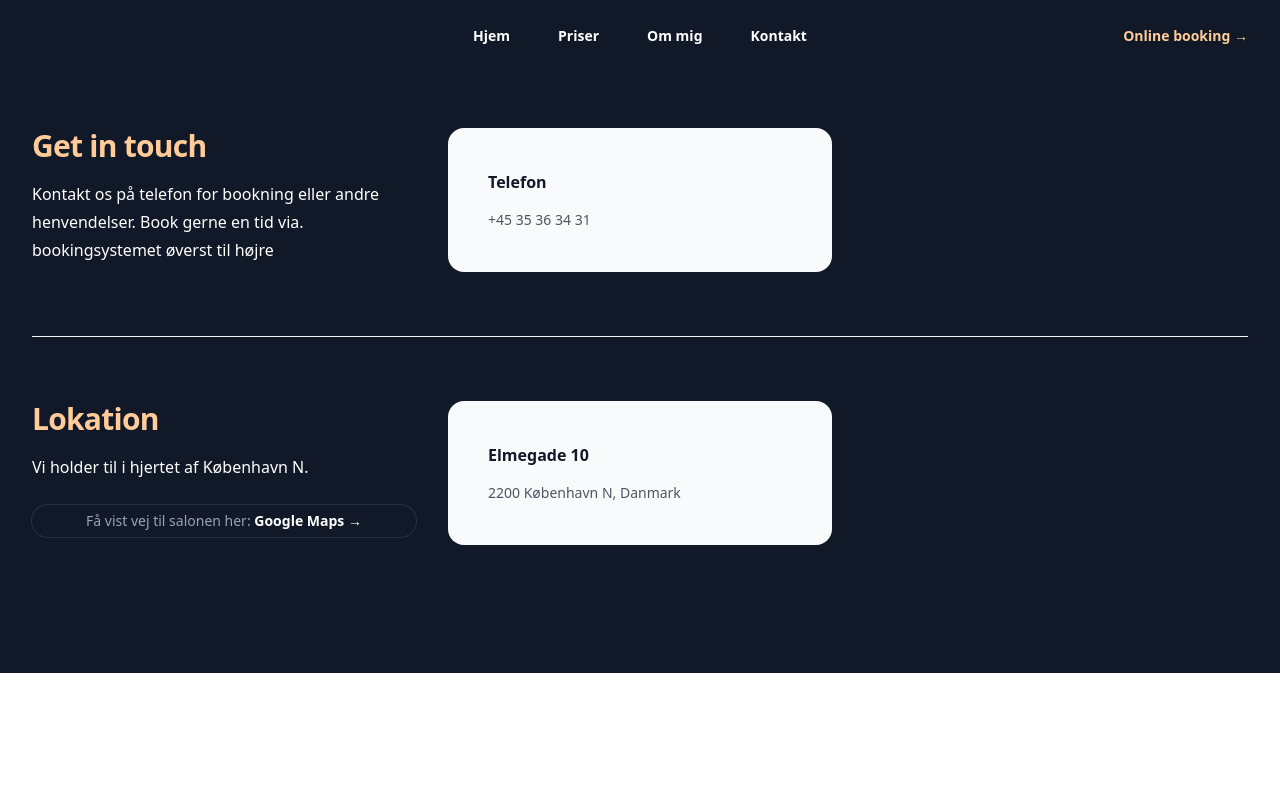
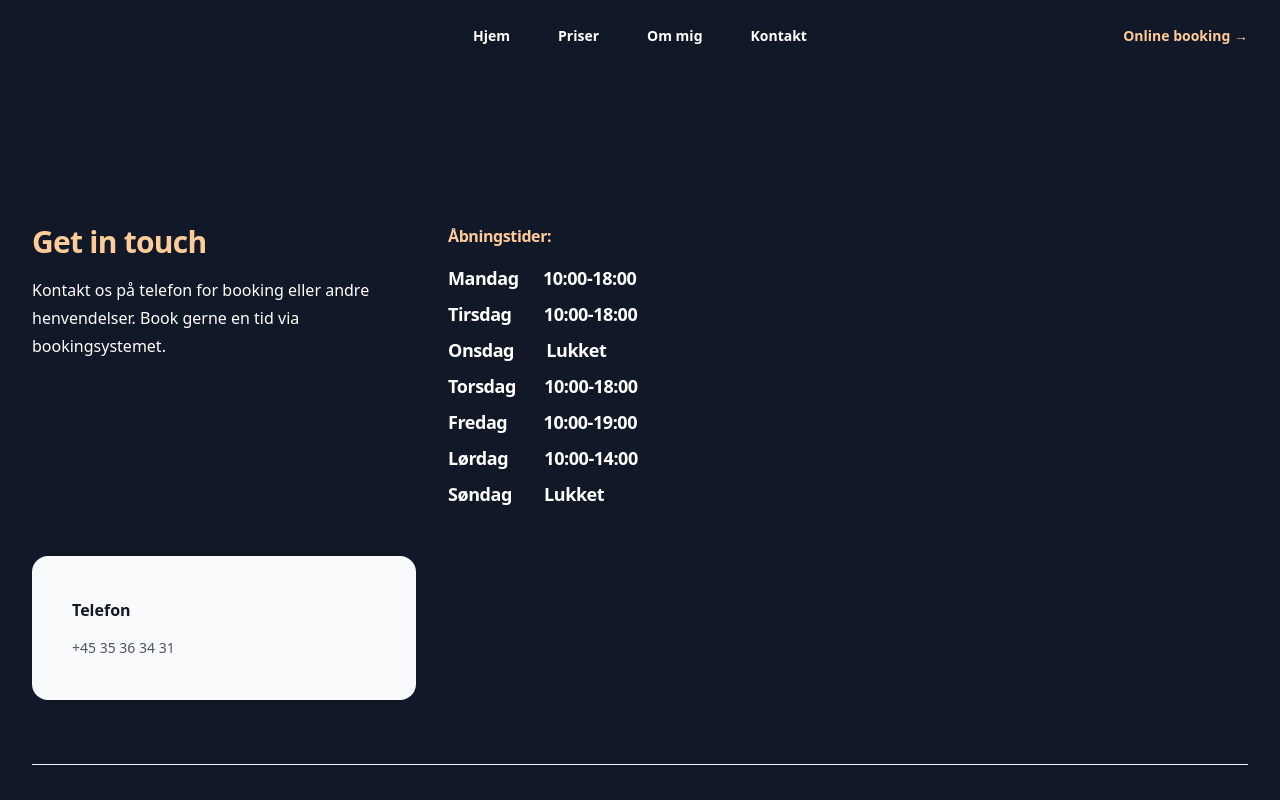
Before and after one commit to caspernor/FungusHaircut, a Next.js app: page /contact in a window 1280 px wide. Shown: the top 800 px of the page. Built offline with nearby package versions, Linux system fonts and the light colour scheme.

Commit message:
rettet i about me og contact

```diff
--- a/src/pages/aboutMeEmployee.js
+++ b/src/pages/aboutMeEmployee.js
@@ -4,10 +4,10 @@ const features = [
     description: [
 
       ' Hår er blevet min livsstil. Mit arbejde som frisør betyder alt for mig, og mange af mine fritidsinteresser er relateret til mit fag. Jeg besøger London hvert år for at finde inspiration og undergrundstendenser til min profession. Musik spiller også en stor rolle i mit liv, da det er forbundet med følelser, hår og mode. Som ung begyndte jeg at klippe mine venner og opdagede mit naturlige talent for det. Efter forskellige jobmuligheder fandt jeg min vej ind i frisørfaget og har nu været frisør i 28 år. For 15 år siden åbnede jeg min egen salon, hvor jeg fortsætter med at udleve min passion for håret.',
-      ' Jeg bruger en del tid på at forbedre mine færdigheder, det gøre jeg bl.a. gennem frisørklubben Marcel - vederns ældste frisørklub. Mit fokus er at arbejde med hårets struktur og vejlede mine kunder, så de kan få det bedste ud af deres hår med minimal indsats. Jeg lægger ikke så meget vægt på styling efter en klipning, da håret skal kunne se godt ud selv med en simpel føntørring. Som frisør er jeg altid til eksamen, da mine kunders tilfredshed er afgørende for mig. Jeg undgår at arbejde med noget, jeg ikke føler mig kompetent til, og har taget det som en personlig udfordring at blive bedre til at lave håropsætninger på langt hår.',
+      ' Jeg bruger en del tid på at forbedre mine færdigheder, det gør jeg bl.a. gennem frisørklubben Marcel - vederns ældste frisørklub. Mit fokus er at arbejde med hårets struktur og vejlede mine kunder, så de kan få det bedste ud af deres hår med minimal indsats. Jeg lægger ikke så meget vægt på styling efter en klipning, da håret skal kunne se godt ud selv med en simpel føntørring. Som frisør er jeg altid til eksamen, da mine kunders tilfredshed er afgørende for mig. Jeg undgår at arbejde med noget, jeg ikke føler mig kompetent til, og har taget det som en personlig udfordring at blive bedre til at lave håropsætninger på langt hår.',
       ' Jeg er fra Nørrebro, arbejder på Nørrebro og vil forlade verden fra Nørrebro. Det er her, jeg hører til. Min gamle læremester anbefalede mig at åbne min salon på Elmegade, hvor det føles som en landsby. Folk hilser på hinanden, og folk kigger ind i salonen for en sludder. Min salon er lille, hvilket giver mig mulighed for intime samtaler med mine kunder. Jeg har kunder fra alle samfundslag og vi snakker om psykologi og livets udfordringer. Jeg elsker at lytte til deres historier. Selvom nogle siger, at man ikke skal diskutere politik med sin frisør, så gør jeg det gerne. Det er sjovt, selvom vi er uenige.',
       ' Hvis jeg skulle lave det samme på alle kunder, ville jeg blive træt af det. Jeg kalder det samlebåndsarbejde. Menneskers indre finder jeg interresent. Det har altid fascineret mig. Jeg har en svaghed for dem, der har det svært. Selvom jeg nok er for dum til at blive psykolog, kan jeg blive psykoterapeut, stresscoach eller noget der kan hjælpe folk og gøre dem gladere. Det kan sagtens kombineres med at være frisør.',
-      ' At være frisør er ikke bare et job for mig. Jeg arbejder med noget levende og skaber noget. Det er et håndværk, men det handler ikke kun om at tjene penge. For mig er det mere en hobby, og jeg føler mig meget privilegeret. Jeg er glad, når jeg går på arbejde, og efter 10 dages ferie glæder jeg mig utroligt meget til at komme tilbage. Jeg elsker mit arbejde, og det gør mig virkelig lykkelig. Jeg kan ikke forestille mig, hvordan man kan overleve i 28 år, hvis man ikke trives med det, man laver. Det må være forfærdeligt.'
+      ' At være frisør er ikke bare et job for mig. Jeg arbejder med noget levende og skaber noget. Det er et håndværk, men det handler ikke kun om at tjene penge. For mig er det mere en hobby, og jeg føler mig meget privilegeret. Jeg er glad, når jeg går på arbejde, og efter 10 dages ferie glæder jeg mig utroligt meget til at komme tilbage.'
 
     ]
 
--- a/src/pages/contact.jsx
+++ b/src/pages/contact.jsx
@@ -1,16 +1,33 @@
 export default function Example() {
     return (
-     <div className="bg-gray-900 py-24 sm:py-32">
+
+     <div className="bg-gray-900 py-24 sm:py-32 md:py-40 lg:py-48 xl:py-56">
         <div className="mx-auto max-w-7xl px-6 lg:px-8">
           <div className="mx-auto max-w-2xl space-y-16 divide-y divide-gray-100 lg:mx-0 lg:max-w-none">
             <div className="grid grid-cols-1 gap-x-8 gap-y-10 lg:grid-cols-3">
               <div>
                 <h2 className="text-3xl font-bold tracking-tight text-light">Get in touch</h2>
                 <p className="mt-4 leading-7 text-white">
-                Kontakt os på telefon for bookning eller andre henvendelser.
-                Book gerne en tid via. bookingsystemet øverst til højre
+                Kontakt os på telefon for booking eller andre henvendelser.
+                Book gerne en tid via bookingsystemet.
                 </p>
               </div>
+              <div>
+
+                <h2 className="text-1xl font-bold tracking-tight text-light">Åbningstider:</h2>
+                  <div className="mt-4 text-lg text-white font-bold tracking-tight">
+
+                   <p className="mb-2">Mandag <span className="font-semibold ml-5">10:00-18:00</span><br /></p>
+                   <p className="mb-2">Tirsdag <span className="font-semibold ml-7">10:00-18:00</span><br /></p>
+                   <p className="mb-2">Onsdag <span className="font-semibold ml-7">Lukket</span><br /></p>
+                   <p className="mb-2">Torsdag <span className="font-semibold ml-6">10:00-18:00</span><br /></p>
+                   <p className="mb-2">Fredag <span className="font-semibold ml-8">10:00-19:00</span><br /></p>
+                   <p className="mb-2">Lørdag <span className="font-semibold ml-8">10:00-14:00</span><br /></p>
+                   <p className="mb-2">Søndag <span className="font-semibold ml-7">Lukket</span><br /></p>
+
+              </div>
+              </div>
+
               <div className="grid grid-cols-1 gap-6 sm:grid-cols-2 lg:col-span-2 lg:gap-8">
                 <div className="rounded-2xl bg-gray-50 p-10">
                   <h3 className="text-base font-semibold leading-7 text-gray-900">Telefon</h3>
@@ -18,7 +35,6 @@ export default function Example() {
                     <div className="mt-1">
                       <dt className="sr-only">Phone number</dt>
                       <dd>+45 35 36 34 31</dd>
-
                     </div>
                   </dl>
                 </div>
@@ -52,5 +68,6 @@ export default function Example() {
           </div>
         </div>
       </div>
+
     )
   }
```
